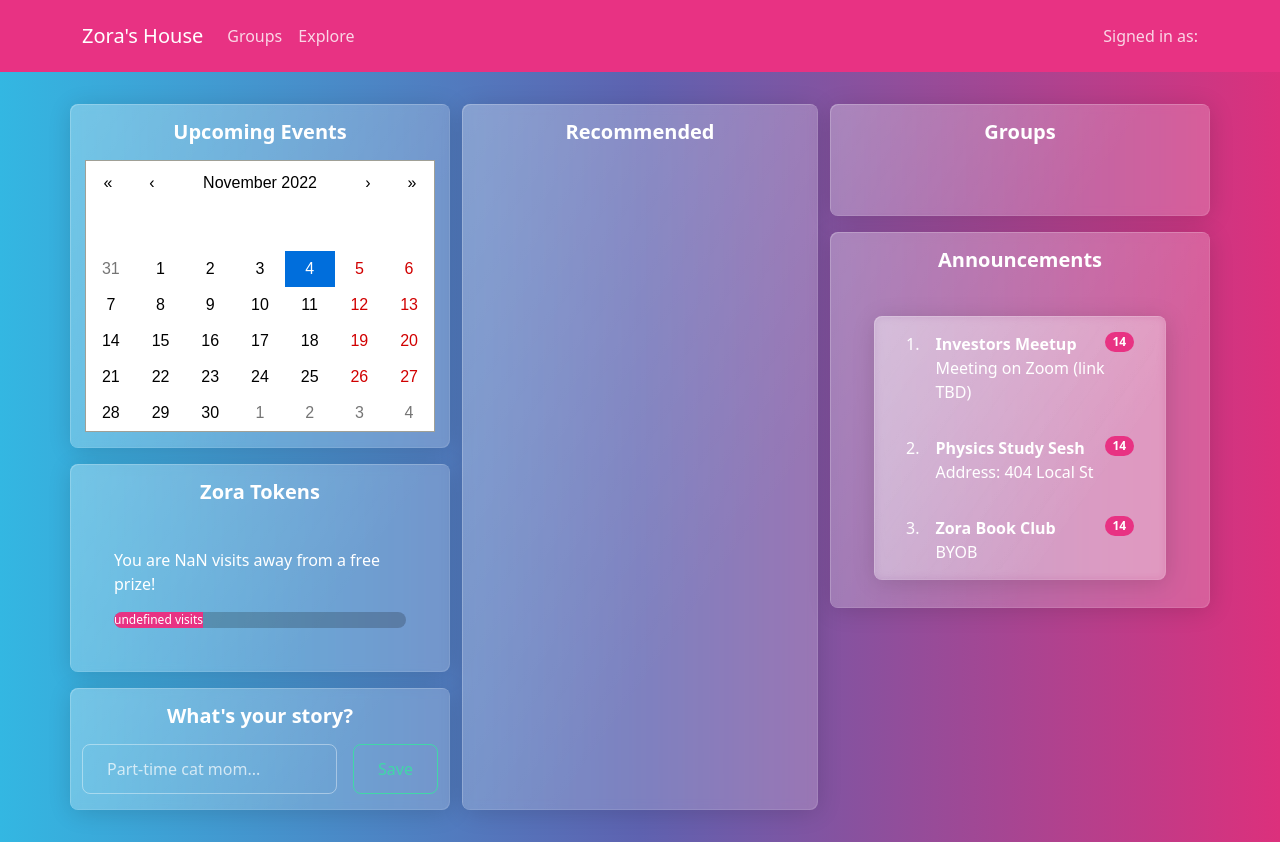
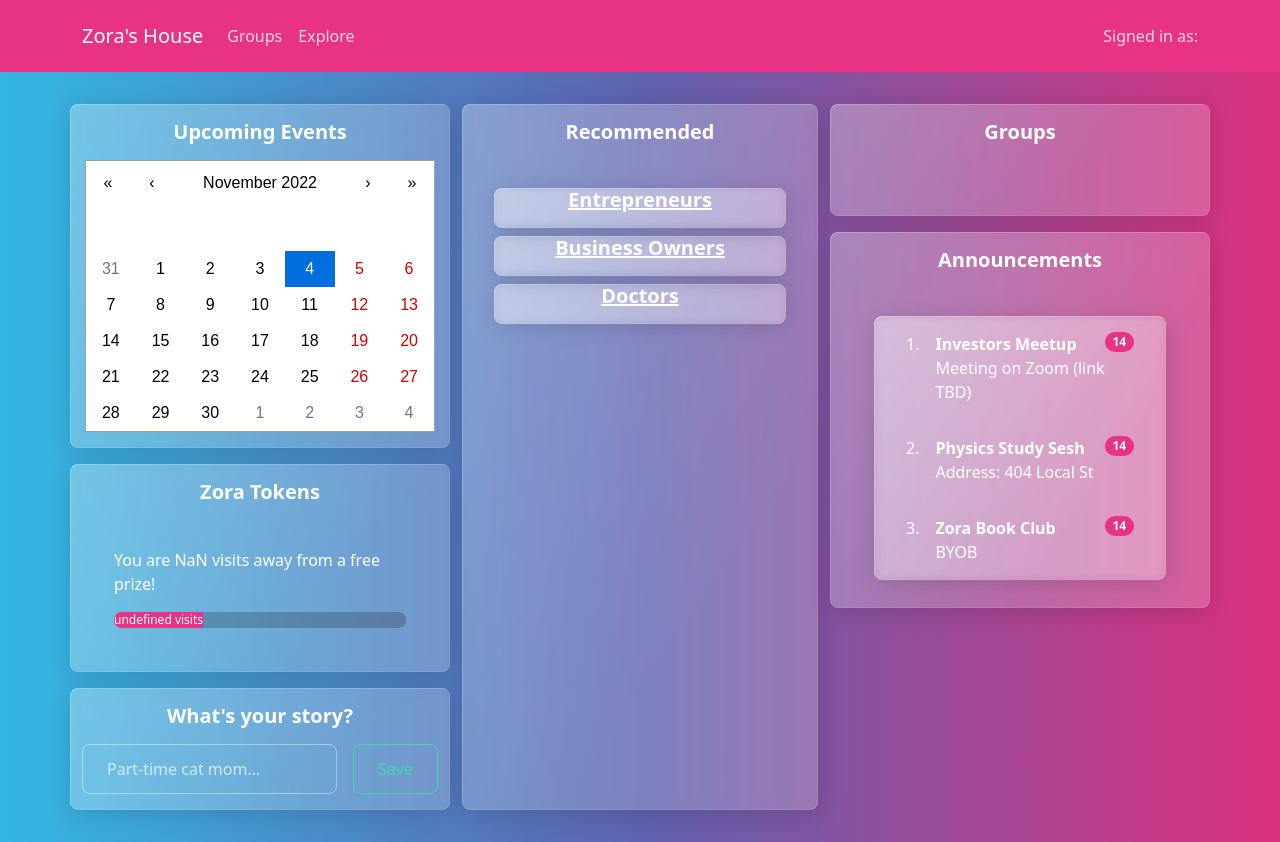
Before and after one commit to xiejon/zoras-house, a React (Create React App) app in the folder frontend/: page /home in a window 1280 px wide. Built offline with nearby package versions, Linux system fonts and the light colour scheme.

Commit message:
Added join button and alert to group page
- User can click to join group
- After click, user receives alert confirming the join

```diff
--- a/frontend/src/components/GroupItem.js
+++ b/frontend/src/components/GroupItem.js
@@ -3,7 +3,7 @@ import { Card } from "react-bootstrap";
 import { Routes, Route, Link } from "react-router-dom";
 import GroupScreen from "../screens/GroupScreen";
 
-const GroupItem = ({ groupName }) => {
+const GroupItem = ({ groupId, userId, groupName }) => {
   const link = `/groups/${groupName}`;
   return (
     <Card className="w-100">
--- a/frontend/src/components/RecommendedGroups.js
+++ b/frontend/src/components/RecommendedGroups.js
@@ -1,8 +1,6 @@
 import React from "react";
 import { Card } from "react-bootstrap";
 import GroupItem from "./GroupItem";
-import { getCurrUser, getCurrUserStatus } from "../redux/usersSlice";
-import { useSelector } from "react-redux";
 
 const sample = [
   {
@@ -23,24 +21,17 @@ const sample = [
 ];
 
 const RecommendedGroups = (props) => {
-  const currUser = useSelector(getCurrUser);
-  const currUserStatus = useSelector(getCurrUserStatus);
-
-  let groups;
-  if (currUserStatus === "succeeded") {
-    groups = currUser.list_of_categories
-  }
-
   return (
     <Card className="w-100 d-flex flex-column justify-content-center align-items-center">
       <Card.Title className="mt-2">Recommended</Card.Title>
       <Card.Body className="w-100 d-flex flex-column gap-1">
-        {currUserStatus === "succeeded" && groups.map((group, index) => {
-          console.log(group)
+        {sample.map((group) => {
           return (
             <GroupItem
-              key={index}
-              groupName={group}
+              key={group.group_id}
+              userId={group.user_id}
+              groupId={group.group_id}
+              groupName={group.group_name}
             />
           );
         })}
--- a/frontend/src/screens/GroupScreen.js
+++ b/frontend/src/screens/GroupScreen.js
@@ -1,5 +1,5 @@
 import React from "react";
-import { Container, Row, Col, Card, Button, Alert } from "react-bootstrap";
+import { Container, Row, Col, Card } from "react-bootstrap";
 import NavbarComponent from "../components/Navbar";
 import { useNavigate, useParams } from "react-router-dom";
 import CalendarComponent from "../components/CalendarComponent";
@@ -10,12 +10,6 @@ import GroupAbout from "../components/GroupAbout";
 const GroupScreen = () => {
   const params = useParams();
   const { id: groupName } = params;
-
-  const [isAlertVisible, setIsAlertVisible] = React.useState(false)
-
-  const onJoinClick = (e) => {
-    setIsAlertVisible(true)
-  };
   return (
     <>
       <NavbarComponent className="fluid" />
@@ -34,16 +28,8 @@ const GroupScreen = () => {
         </Row>
         <Row className="mt-2">
            <Col>
-            <GroupAbout />
+            <GroupAbout/>
            </Col>
-        </Row>
-        <Row className="d-flex mt-2 justify-content-center align-items-center">
-          <Alert className="d-flex justify-content-center align-items-center" show={isAlertVisible} variant="primary">
-            <strong>Thanks for joining! Look out for an email confirmation soon.</strong>
-          </Alert>
-          <Button className="w-50" onClick={onJoinClick}>
-            Join Now
-          </Button>
         </Row>
       </Container>
     </>
```
Also changed, not shown: 1 other file (tests, documents, lock files or other folders). Lines whose indentation alone changed are shown as unchanged.
